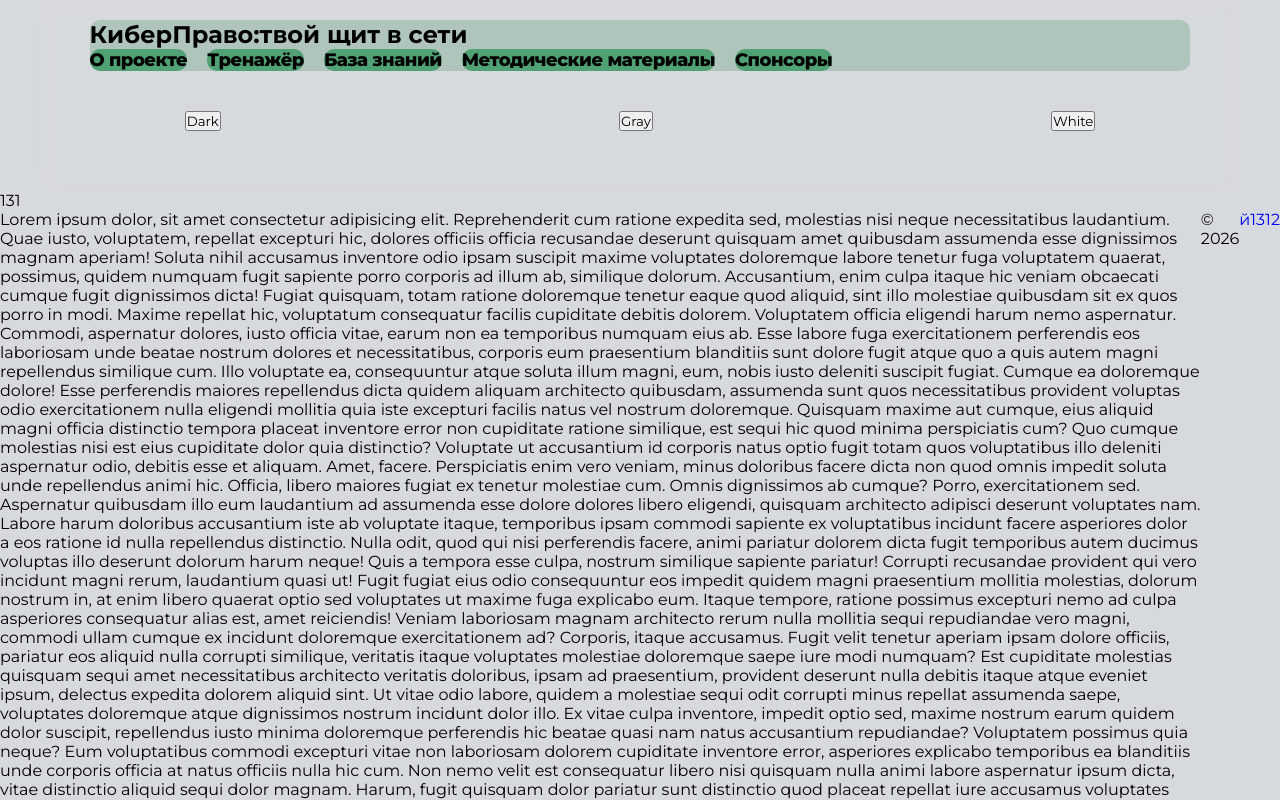
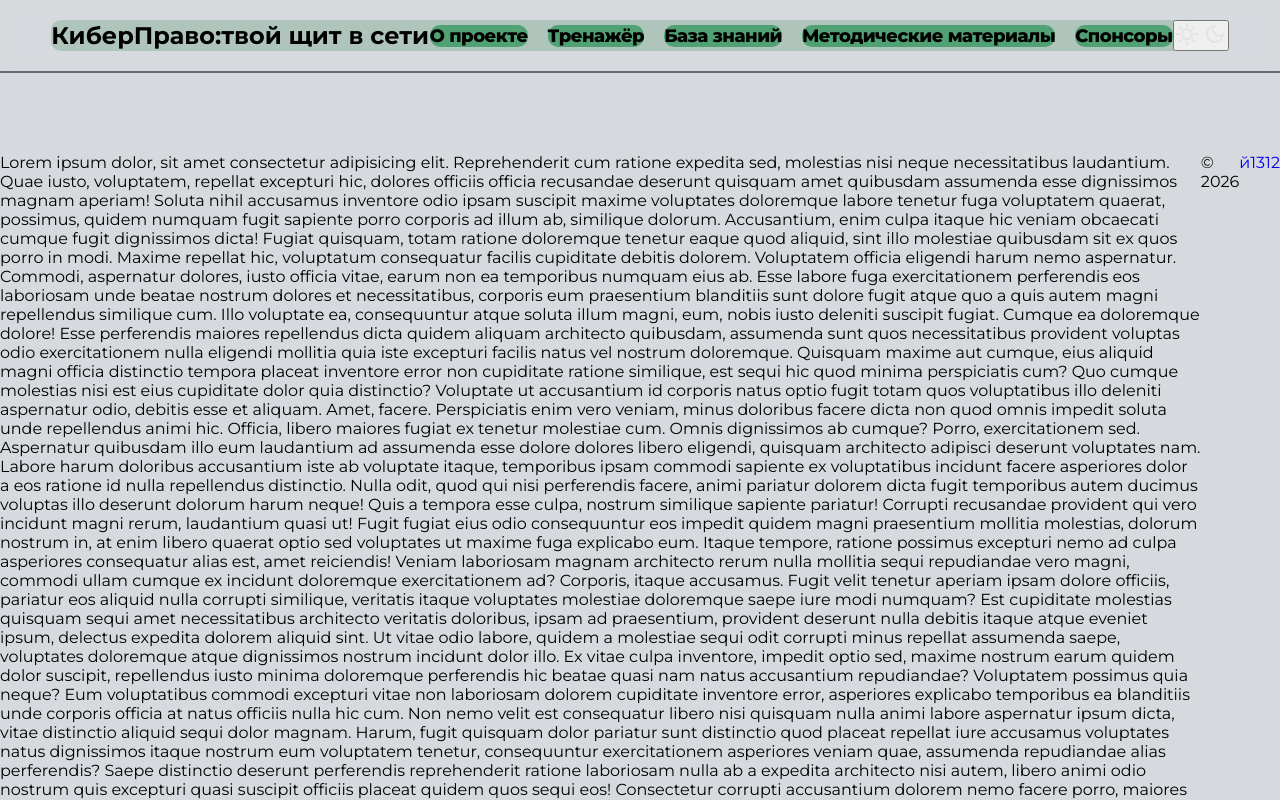
Before and after one commit to QtrCmmn/Kiber_pravo, a plain HTML site: page Prj/index.html in a window 1280 px wide. Shown: the top 800 px of the page. Drawn offline with Linux system fonts and the light colour scheme.

Commit message:
add new button

```diff
--- a/Prj/index.html
+++ b/Prj/index.html
@@ -8,11 +8,17 @@
     <link rel="shortcut icon" href="/Picture/favicon.svg" type="image/x-icon">
 
 </head>
-<body id = "body">
+<body id = "body", class="light">
         <noscript>Без JavaScript тренажёр будет работать некорректно. Включите JavaScript</noscript>
         <header class="header", id="head">
             <div class="header__container">
                 <nav class="header__nav">
+                    <div class="btn">
+                        <button id="theme_swith">
+                        <img src="/Prj/Picture/sunny_27dp_E3E3E3_FILL0_wght400_GRAD0_opsz24.svg">
+                        <img src="/Prj/Picture/dark_mode_27dp_E3E3E3_FILL0_wght400_GRAD0_opsz24.svg">
+                        </button>
+                    </div>
                     <h1 class="title">КиберПраво:твой щит в сети</h1>
                     <ul class="header__list">
                         <li class="header__list-item">
@@ -32,17 +38,13 @@
                         </li>
                     </ul>
                 </nav>
+            </div>
+        </header>
+        <main>
+            <div class="hero_main">
 
             </div>
-            <div class="hero_main">
-                <button class="btn_c" id = "change_col_body_dark"     class="header_button"> Dark</button>
-                <button class="btn_c" id = "change_col_body_gray"     class="header_button"> Gray</button>
-                <button class="btn_c" id = "change_col_body_white"     class="header_button">White</button>
-            </div>
 
-        </header>
-        <main>
-            <span>131</span>
         </main>
 
         <footer>
--- a/Prj/js/code.js
+++ b/Prj/js/code.js
@@ -1,5 +1,6 @@
 //Начальный экран
 //Смена цветов фона
+/*
 {
 document.getElementById('change_col_body_dark').addEventListener("click", change_col_dark)
 document.getElementById('change_col_body_gray').addEventListener("click", change_col_gray)
@@ -17,3 +18,4 @@ function change_col_white() {
     main.style.backgroundColor= "#d6d9dd";
 }
 }
+*/
--- a/Prj/style.css
+++ b/Prj/style.css
@@ -20,6 +20,11 @@
     --white:#fff;
     --lig-gr: #d6d9dd;
     --nav_col: #afc4bb;
+    /*Dark_theme*/
+    --bg: #2a2b2c;
+}
+.dark{
+
 }
 
 *{
@@ -66,7 +71,7 @@ h1.title:hover{
 
 
 .header{
-    margin: 0px 3vw;
+    /*margin: 0px 3vw;*/
     padding: 20px 4vw;
     z-index: 1;
     top: 0;
@@ -75,10 +80,10 @@ h1.title:hover{
     /*background: color-mix(in srgb, var(--color-bg) 86%, transparent);*/
     /*border-bottom: 1px solid var(--color-divider);*/
     position: sticky;
+    border-bottom: 2px solid var(--gray);
 }
 .header__container{
     /*background-color: blue;*/
-    max-width: 88vw;
     margin-inline: auto;
 }
 .header__nav{
@@ -89,7 +94,9 @@ h1.title:hover{
     border-radius: 10px;
     background-color: var(--nav_col);
 }
-
+.btn{
+    order: 3;
+}
 .header__list{
     display: inline-flex;
     justify-content: space-between;
```
